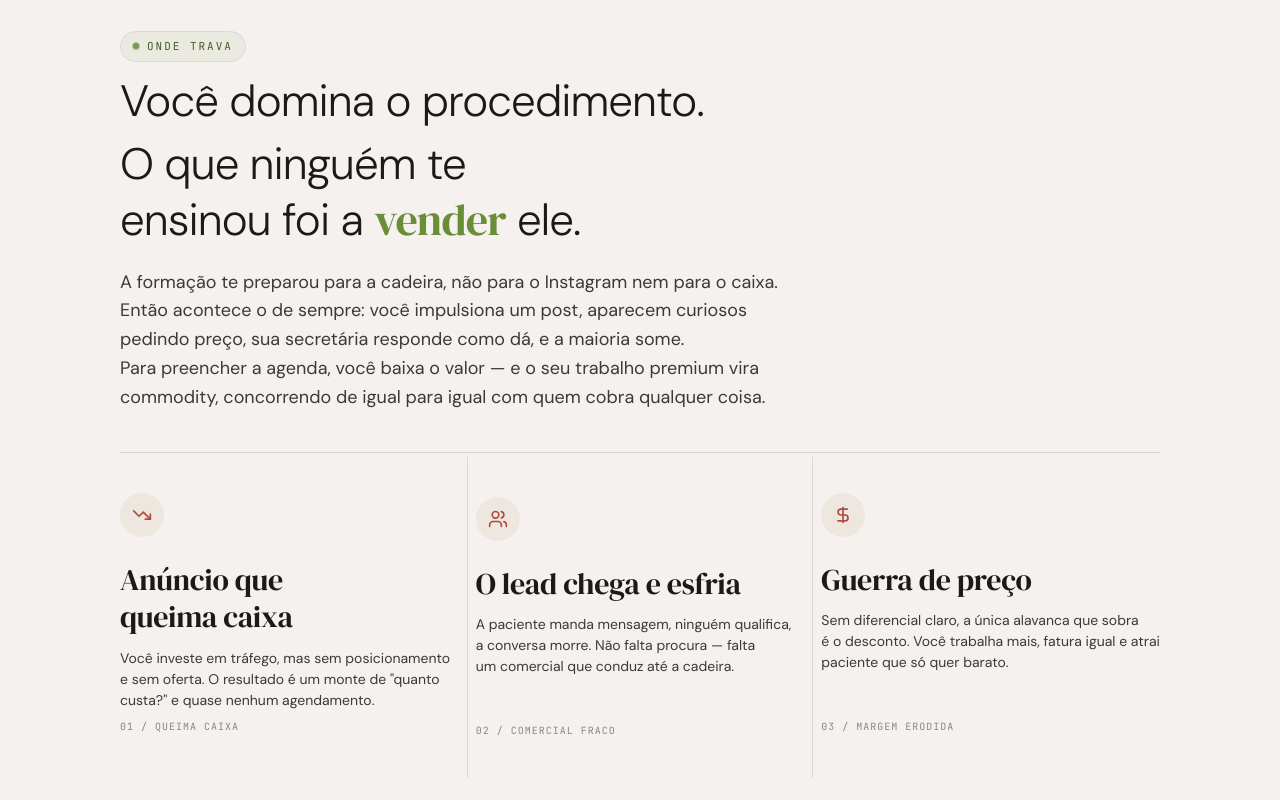
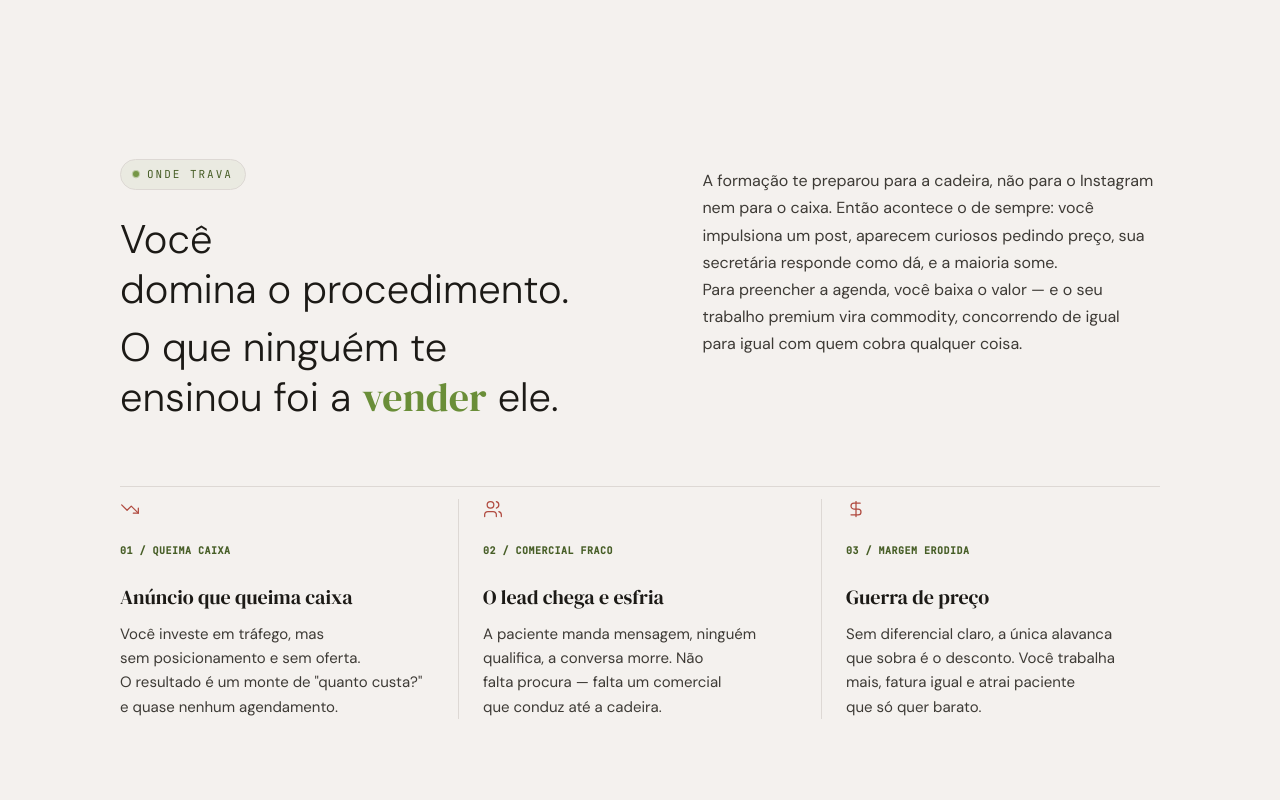
Before and after one commit to devbrenobastos/lp.monikealves, a React (Vite) app: page / in a window 1280 px wide. Shown: the part 780-1580 px from the top of the page. Built offline with nearby package versions, Linux system fonts and the light colour scheme.

Commit message:
style: finalize revision 10 mobile polish, left-alignment, and desktop adjustments

```diff
--- a/src/components/Balance.tsx
+++ b/src/components/Balance.tsx
@@ -13,7 +13,7 @@ export const Balance: React.FC<BalanceProps> = ({ children }) => {
     : children;
 
   return (
-    <span style={{ textWrap: 'balance' }} className="inline-block">
+    <span style={{ textWrap: 'balance' }} className="inline">
       {glued}
     </span>
   );
--- a/src/sections/Dor.tsx
+++ b/src/sections/Dor.tsx
@@ -8,77 +8,72 @@ import { Eyebrow } from '../components/Eyebrow';
 export const Dor: React.FC = () => {
   const revealRef = useReveal();
 
+  const cards = [
+    {
+      num: "01 / QUEIMA CAIXA",
+      title: "Anúncio que queima caixa",
+      desc: "Você investe em tráfego, mas sem posicionamento e sem oferta. O resultado é um monte de \"quanto custa?\" e quase nenhum agendamento."
+    },
+    {
+      num: "02 / COMERCIAL FRACO",
+      title: "O lead chega e esfria",
+      desc: "A paciente manda mensagem, ninguém qualifica, a conversa morre. Não falta procura — falta um comercial que conduz até a cadeira."
+    },
+    {
+      num: "03 / MARGEM ERODIDA",
+      title: "Guerra de preço",
+      desc: "Sem diferencial claro, a única alavanca que sobra é o desconto. Você trabalha mais, fatura igual e atrai paciente que só quer barato."
+    }
+  ];
+
   return (
-    <section className="py-[clamp(56px,9vw,80px)] md:py-32 bg-paper border-b border-cream">
+    <section className="py-[clamp(56px,9vw,80px)] md:py-[160px] bg-paper border-b border-cream">
       <div
         ref={revealRef}
         className="max-w-content mx-auto px-5 md:px-10"
       >
-        {/* Header content (Centered on mobile) */}
-        <div className="reveal-item max-w-[62ch] mb-[40px] text-center md:text-left mx-auto md:mx-0 flex flex-col items-center md:items-start">
-          <Eyebrow className="mb-[12px]">ONDE TRAVA</Eyebrow>
-          <h2 className="font-sans text-display-l text-ink font-light leading-tight mb-[20px] text-wrap-balance">
-            <span className="block mb-2">
-              <Balance>Você domina o procedimento.</Balance>
-            </span>
-            <span className="block">
+        {/* Header content - matches PorQueMonike.tsx two-column layout */}
+        <div className="flex flex-col md:flex-row justify-between items-start gap-6 md:gap-[clamp(40px,5vw,80px)] mb-12">
+          <div className="reveal-item w-full md:w-[48%]">
+            <Eyebrow className="mb-6">ONDE TRAVA</Eyebrow>
+            <h2 className="font-sans text-[clamp(28px,6vw,40px)] text-ink font-light leading-tight text-wrap-balance">
+              <T>Você domina o procedimento.</T><br />
+              <span className="block mt-2">
                 <T>O que ninguém te ensinou foi a</T> <em className="font-serif text-olive not-italic italic font-normal"><T>vender</T></em> <T>ele.</T>
               </span>
             </h2>
-          <p className="font-sans text-[16px] md:text-body-l text-ink-2 leading-relaxed text-wrap-balance">
+          </div>
+          <div className="reveal-item w-full md:w-[44%] md:pt-8">
+            <p className="font-sans text-[16px] text-ink-2 leading-[1.7] max-w-[46ch] text-wrap-balance">
               <T>A formação te preparou para a cadeira, não para o Instagram nem para o caixa. Então acontece o de sempre: você impulsiona um post, aparecem curiosos pedindo preço, sua secretária responde como dá, e a maioria some. Para preencher a agenda, você baixa o valor — e o seu trabalho premium vira commodity, concorrendo de igual para igual com quem cobra qualquer coisa.</T>
             </p>
           </div>
+        </div>
 
-        {/* 3 cards, centered text on mobile */}
-        <div className="grid grid-cols-1 md:grid-cols-3 gap-0 border-t border-cream">
-          {/* Card 1 */}
-          <div className="reveal-item py-8 md:py-10 md:pr-8 border-b md:border-b-0 border-cream flex flex-col justify-between group transition-all duration-300 text-center md:text-left items-center md:items-start">
-            <div className="flex flex-col items-center md:items-start">
-              <div className="text-terra mb-6 inline-flex items-center justify-center p-3 bg-panel rounded-full">
-                <TrendingDown className="w-5 h-5" />
+        {/* 3 cards with left-alignment and vertical/horizontal hairlines matching PorQueMonike.tsx */}
+        <div className="flex flex-col lg:flex-row divide-y divide-cream lg:divide-y-0 lg:divide-x lg:divide-cream mt-[48px] lg:mt-[64px] border-t border-cream pt-4 lg:pt-12">
+          {cards.map((card, idx) => {
+            const Icon = [TrendingDown, Users, DollarSign][idx];
+            return (
+              <div
+                key={idx}
+                className="reveal-item flex flex-col items-start py-8 lg:py-0 lg:px-6 first:pt-4 lg:first:pt-0 last:pb-4 lg:last:pb-0 first:pl-0 last:pr-0"
+              >
+                <div className="text-terra mb-6">
+                  <Icon className="w-5 h-5 stroke-[1.5]" />
                 </div>
-              <h3 className="font-serif text-display-m text-ink font-normal mb-3 leading-tight text-wrap-balance">
-                <Balance>Anúncio que queima caixa</Balance>
+                <span className="font-mono text-[10px] text-olive-d uppercase tracking-wider block mb-3 font-semibold">
+                  <T>{card.num}</T>
+                </span>
+                <h3 className="font-serif text-[20px] text-ink font-normal mb-3 leading-tight min-h-[2.5rem] flex items-end text-wrap-balance">
+                  <Balance>{card.title}</Balance>
                 </h3>
-              <p className="font-sans text-[16px] md:text-body-s text-ink-2 leading-relaxed text-wrap-balance">
-                <T>Você investe em tráfego, mas sem posicionamento e sem oferta. O resultado é um monte de "quanto custa?" e quase nenhum agendamento.</T>
+                <p className="font-sans text-[16px] md:text-[15px] text-ink-2 leading-relaxed text-wrap-balance">
+                  <T>{card.desc}</T>
                 </p>
               </div>
-            <span className="font-mono text-[10px] text-ink-3 uppercase mt-8 block tracking-widest"><T>01 / QUEIMA CAIXA</T></span>
-          </div>
-
-          {/* Card 2 */}
-          <div className="reveal-item py-8 md:py-10 md:px-8 border-b md:border-b-0 md:border-x border-cream flex flex-col justify-between md:translate-y-4 group transition-all duration-300 text-center md:text-left items-center md:items-start">
-            <div className="flex flex-col items-center md:items-start">
-              <div className="text-terra mb-6 inline-flex items-center justify-center p-3 bg-panel rounded-full">
-                <Users className="w-5 h-5" />
-              </div>
-              <h3 className="font-serif text-display-m text-ink font-normal mb-3 leading-tight text-wrap-balance">
-                <Balance>O lead chega e esfria</Balance>
-              </h3>
-              <p className="font-sans text-[16px] md:text-body-s text-ink-2 leading-relaxed text-wrap-balance">
-                <T>A paciente manda mensagem, ninguém qualifica, a conversa morre. Não falta procura — falta um comercial que conduz até a cadeira.</T>
-              </p>
-            </div>
-            <span className="font-mono text-[10px] text-ink-3 uppercase mt-8 block tracking-widest"><T>02 / COMERCIAL FRACO</T></span>
-          </div>
-
-          {/* Card 3 */}
-          <div className="reveal-item py-8 md:py-10 md:pl-8 flex flex-col justify-between group transition-all duration-300 text-center md:text-left items-center md:items-start">
-            <div className="flex flex-col items-center md:items-start">
-              <div className="text-terra mb-6 inline-flex items-center justify-center p-3 bg-panel rounded-full">
-                <DollarSign className="w-5 h-5" />
-              </div>
-              <h3 className="font-serif text-display-m text-ink font-normal mb-3 leading-tight text-wrap-balance">
-                <Balance>Guerra de preço</Balance>
-              </h3>
-              <p className="font-sans text-[16px] md:text-body-s text-ink-2 leading-relaxed text-wrap-balance">
-                <T>Sem diferencial claro, a única alavanca que sobra é o desconto. Você trabalha mais, fatura igual e atrai paciente que só quer barato.</T>
-              </p>
-            </div>
-            <span className="font-mono text-[10px] text-ink-3 uppercase mt-8 block tracking-widest"><T>03 / MARGEM ERODIDA</T></span>
-          </div>
+            );
+          })}
         </div>
       </div>
     </section>
--- a/src/sections/Hero.tsx
+++ b/src/sections/Hero.tsx
@@ -20,16 +20,16 @@ export const Hero: React.FC = () => {
       style={{ minHeight: '80vh' }}
     >
       <div
-        className="max-w-content mx-auto px-5 md:px-10 flex flex-col md:grid md:grid-cols-12 gap-8 md:gap-6 items-center w-full flex-grow py-8 md:py-12"
+        className="max-w-content mx-auto px-5 md:px-10 flex flex-col md:grid md:grid-cols-12 gap-8 md:gap-6 items-start w-full flex-grow py-8 md:py-12"
       >
-        {/* Headline and CTA - First on mobile (order-1), left on desktop (md:order-1) */}
-        <div className="order-1 md:order-1 w-full md:col-span-7 flex flex-col justify-center h-full text-center md:text-left items-center md:items-start">
-          <div className="flex flex-col items-center md:items-start">
-            <div className="opacity-0 animate-fade-up flex justify-center md:justify-start">
+        {/* Headline and CTA - Left-aligned on mobile and desktop */}
+        <div className="order-1 md:order-1 w-full md:col-span-7 flex flex-col justify-center h-full text-left items-start">
+          <div className="flex flex-col items-start">
+            <div className="opacity-0 animate-fade-up flex justify-start">
               <Eyebrow className="mb-[12px]">MARKETING E VENDAS PARA HOF</Eyebrow>
             </div>
 
-            <h1 className="font-serif text-[clamp(1.75rem,1.1rem+2vw,2.5rem)] text-ink font-normal leading-[1.15] tracking-[-0.01em] mb-[24px] select-none text-wrap-balance opacity-0 animate-fade-up [animation-delay:80ms]">
+            <h1 className="font-serif text-[clamp(28px,6vw,40px)] text-ink font-normal leading-[1.15] tracking-[-0.01em] mb-[24px] select-none text-wrap-balance opacity-0 animate-fade-up [animation-delay:80ms]">
               <T>Sua agenda não está vazia por falta de tráfego. Está por falta de</T>{' '}
               <em className="text-olive not-italic italic font-normal inline-block"><T>estratégia.</T></em>
             </h1>
@@ -40,22 +40,22 @@ export const Hero: React.FC = () => {
           </div>
 
           {/* CTA Button */}
-          <div className="flex flex-col items-center md:items-start w-full opacity-0 animate-fade-up [animation-delay:240ms]">
+          <div className="flex flex-col items-start w-full opacity-0 animate-fade-up [animation-delay:240ms]">
             <a
               href="#aplicar"
               onClick={handleApplyClick}
-              className="inline-flex items-center justify-between bg-olive text-paper hover:bg-olive-d px-[28px] py-[16px] rounded-[10px] font-sans font-semibold text-[16px] transition-all duration-300 transform hover:-translate-y-[1px] active:translate-y-0 focus:outline-none focus:ring-2 focus:ring-olive focus:ring-offset-2 min-h-[44px] w-full max-w-[340px] group"
+              className="inline-flex items-center justify-between bg-olive text-paper hover:bg-olive-d px-[28px] py-[16px] rounded-[10px] font-sans font-semibold text-[16px] transition-all duration-300 transform hover:-translate-y-[1px] active:translate-y-0 focus:outline-none focus:ring-2 focus:ring-olive focus:ring-offset-2 min-h-[48px] w-full max-w-[340px] group"
             >
               <span><T>Aplique-se</T></span>
               <ArrowRight className="w-5 h-5 transition-transform duration-300 group-hover:translate-x-1" />
             </a>
-            <span className="font-sans text-[13px] text-ink-3 mt-[12px] block px-1 text-center md:text-left text-wrap-balance">
+            <span className="font-sans text-[13px] text-ink-3 mt-[12px] block px-1 text-left text-wrap-balance">
               <T>Vagas limitadas — atendo poucas clínicas por vez.</T>
             </span>
           </div>
 
           {/* Social Proof */}
-          <div className="mt-[24px] flex items-center justify-center md:justify-start gap-3 opacity-0 animate-fade-up [animation-delay:320ms]">
+          <div className="mt-[24px] flex items-center justify-start gap-3 opacity-0 animate-fade-up [animation-delay:320ms]">
             <div className="flex -space-x-2 overflow-hidden">
               <div className="inline-block h-[28px] w-[28px] rounded-full ring-2 ring-paper bg-panel flex items-center justify-center font-mono text-[8px] text-ink-3">Dr</div>
               <div className="inline-block h-[28px] w-[28px] rounded-full ring-2 ring-paper bg-panel flex items-center justify-center font-mono text-[8px] text-ink-3">Dr</div>
@@ -70,7 +70,7 @@ export const Hero: React.FC = () => {
         </div>
 
         {/* Editorial Portrait - Second on mobile (order-2), right on desktop (md:order-2) */}
-        <div className="order-2 md:order-2 w-full md:col-span-5 relative self-stretch md:h-full min-h-[300px] md:min-h-[500px] flex items-center justify-center md:justify-end overflow-hidden animate-photo-reveal">
+        <div className="order-2 md:order-2 w-full md:col-span-5 relative self-stretch md:h-full min-h-[300px] md:min-h-[500px] flex items-center justify-start overflow-hidden animate-photo-reveal">
           <div className="relative w-full md:w-[95%] aspect-[4/5] md:aspect-auto bg-panel rounded-[16px] md:rounded-[20px] overflow-hidden border border-cream h-full flex items-center justify-center">
             {/* Editorial Background Graphics */}
             <div className="absolute inset-0 bg-gradient-to-t from-panel/30 via-transparent to-transparent opacity-80 z-0"></div>
@@ -91,7 +91,7 @@ export const Hero: React.FC = () => {
             </div>
 
             <div className="text-center p-6 z-10 select-none">
-              <span className="font-serif text-[18px] text-ink italic block mb-2"><T>Monike Alves</T></span>
+              <span className="font-serif text-[30px] text-ink italic block mb-2"><T>Monike Alves</T></span>
               <span className="font-mono text-[9px] text-ink-3 uppercase tracking-widest"><T>Retrato Editorial (4:5)</T></span>
             </div>
           </div>
@@ -117,9 +117,9 @@ export const Hero: React.FC = () => {
         </div>
       </div>
 
-      {/* Social Proof Stats Bar */}
+      {/* Social Proof Stats Bar - Left-aligned on mobile, 3 columns on desktop */}
       <div className="bg-paper border-b border-cream py-[32px] mt-0">
-        <div className="max-w-content mx-auto px-5 md:px-10 grid grid-cols-1 sm:grid-cols-3 gap-6 text-center sm:text-left pt-2">
+        <div className="max-w-content mx-auto px-5 md:px-10 grid grid-cols-1 sm:grid-cols-3 gap-6 text-left pt-2">
           <div className="flex flex-col sm:border-r sm:border-cream sm:pr-6 py-2 sm:py-0">
             <span className="font-mono text-mono-data text-amber font-medium">
               <T>R$ 5 MILHÕES</T>
--- a/src/sections/PorQueMonike.tsx
+++ b/src/sections/PorQueMonike.tsx
@@ -32,7 +32,7 @@ export const PorQueMonike: React.FC = () => {
   ];
 
   return (
-    <section className="py-[clamp(56px,9vw,80px)] md:py-32 bg-paper border-b border-cream">
+    <section className="py-[clamp(56px,9vw,80px)] md:py-[160px] bg-paper border-b border-cream">
       <div
         ref={revealRef}
         className="max-w-content mx-auto px-5 md:px-10"
```
Also changed, not shown: src/sections/CTAFinal.tsx (+23 -23 lines), src/sections/Resultados.tsx (+20 -20 lines). Lines whose indentation alone changed are shown as unchanged.
